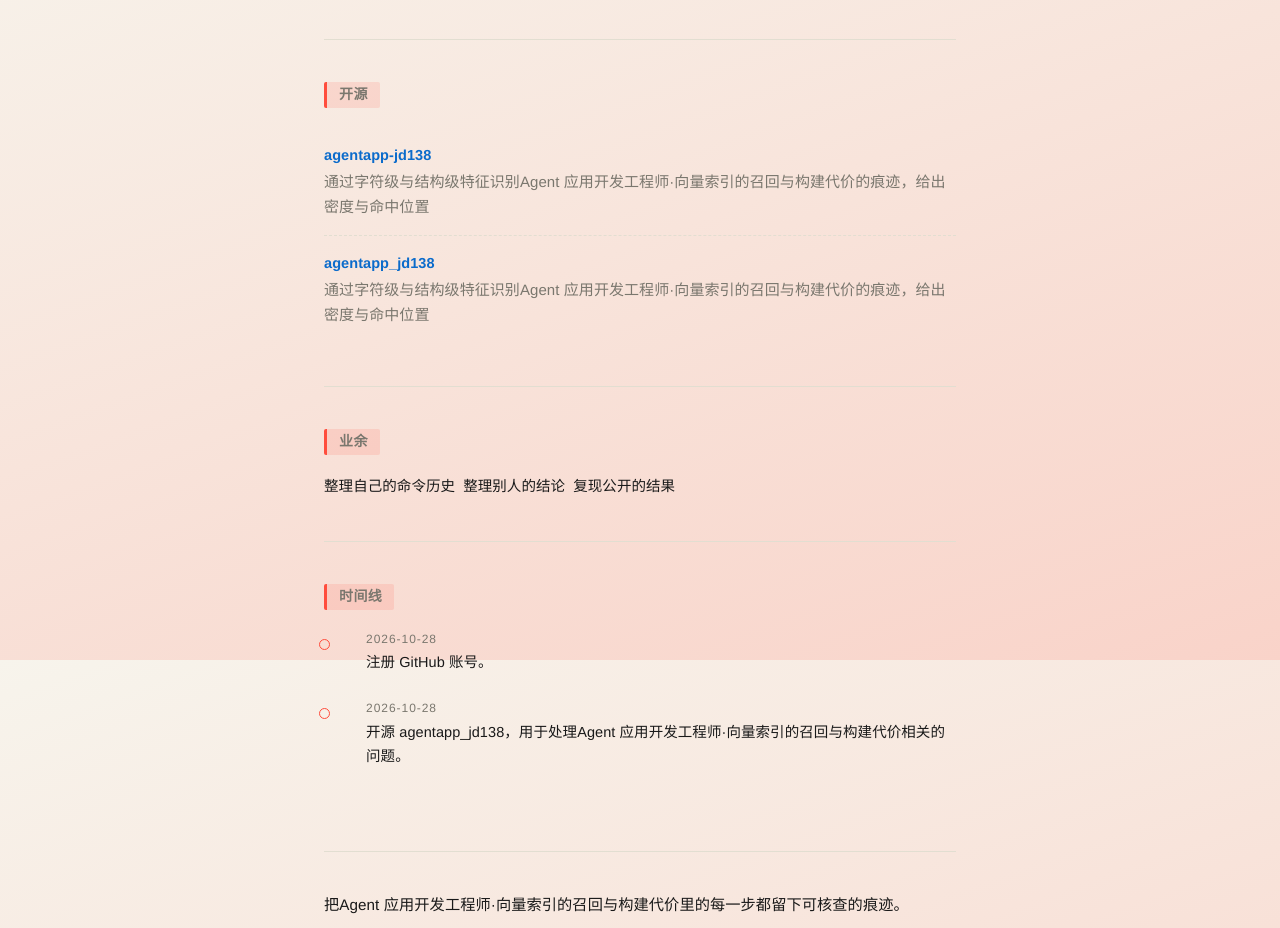
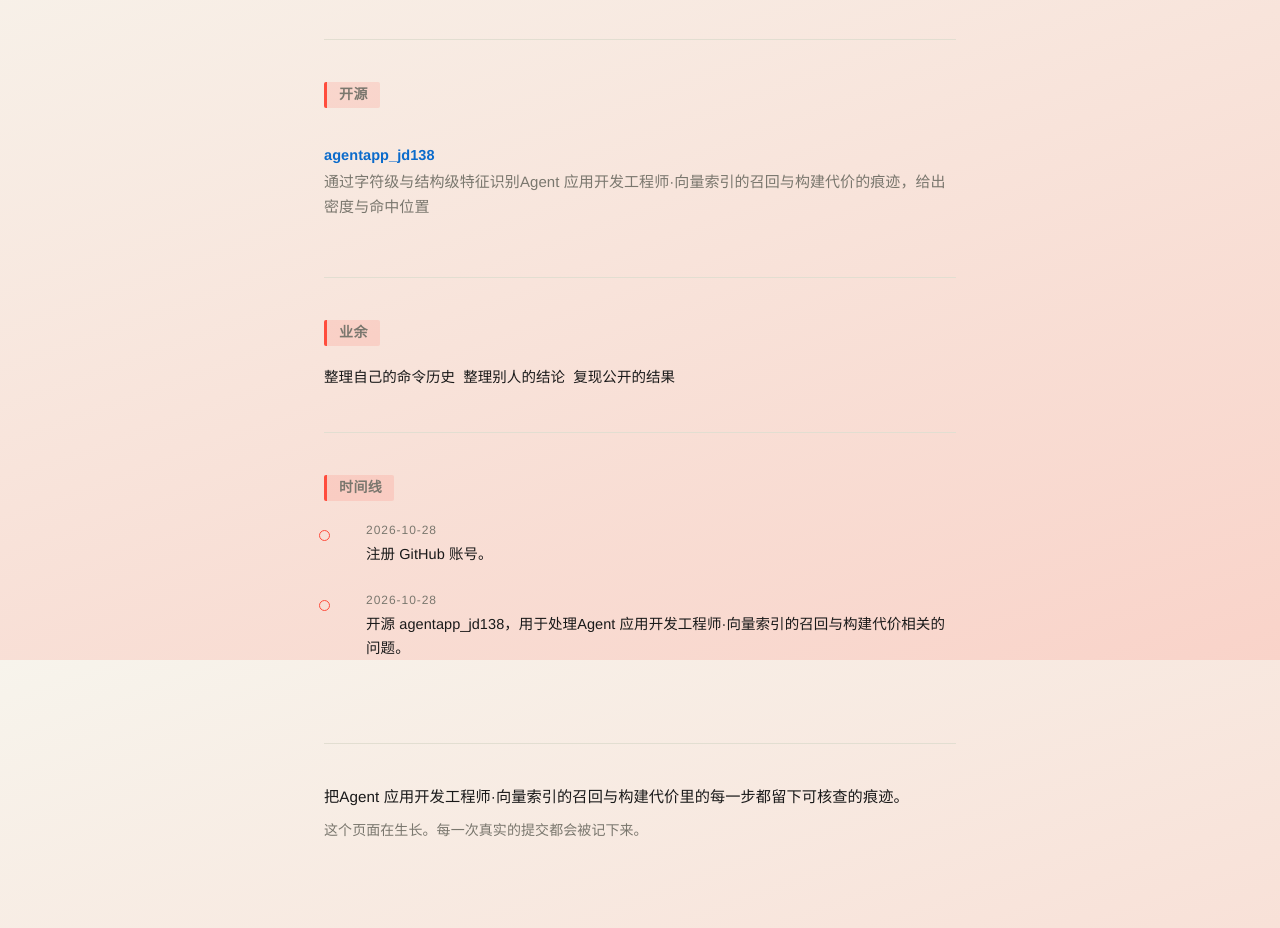
Before and after one commit to rollgenese/rollgenese.github.io, a plain HTML site: page index.html in a window 1280 px wide. Shown: the part 940-1868 px from the top of the page. Drawn offline with Linux system fonts and the light colour scheme.

Commit message:
fix: 更新个人站点

```diff
--- a/index.html
+++ b/index.html
@@ -102,9 +102,6 @@
 <section id="work">
   <h2>开源</h2>
   <ul class="repos">
-    <li><div class="name"><a href="https://github.com/rollgenese/agentapp-jd138" rel="noopener">agentapp-jd138</a></div>
-      <div class="desc">通过字符级与结构级特征识别Agent 应用开发工程师·向量索引的召回与构建代价的痕迹，给出密度与命中位置</div>
-    </li>
     <li><div class="name"><a href="https://github.com/rollgenese/agentapp_jd138" rel="noopener">agentapp_jd138</a></div>
       <div class="desc">通过字符级与结构级特征识别Agent 应用开发工程师·向量索引的召回与构建代价的痕迹，给出密度与命中位置</div>
     </li>
```
